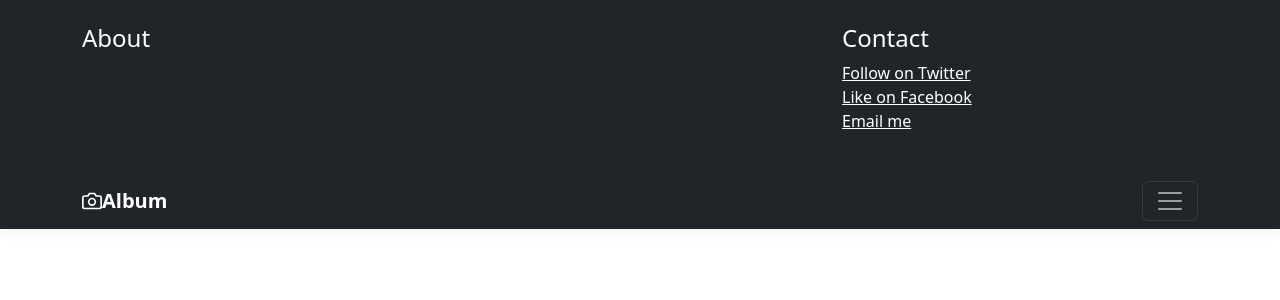
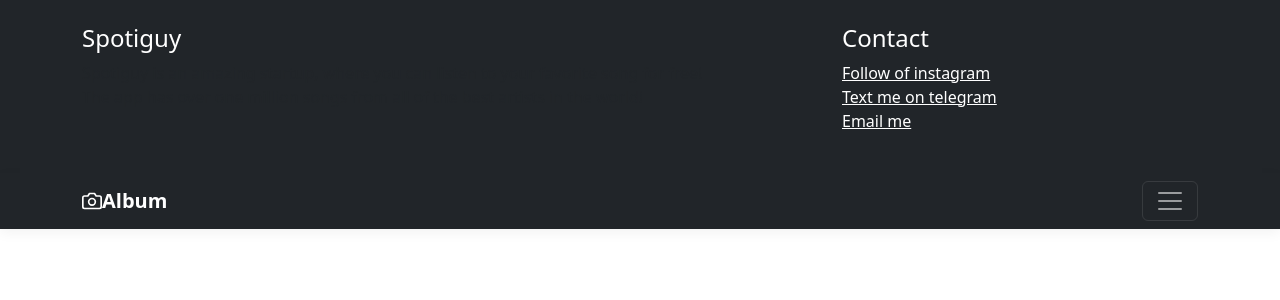
Before and after one commit to sounditbox/spotyguy, a Django app: page /player/ in a window 1280 px wide. Shown: the top 300 px of the page. Run offline with Django 5.2, Linux system fonts and the light colour scheme; data comes from the database, SQL or seed files in the repository; some libraries are stand-ins or nearby versions.

Commit message:
Changed contact details on page

```diff
--- a/player/templates/index.html
+++ b/player/templates/index.html
@@ -7,24 +7,22 @@
         <div class="container">
             <div class="row">
                 <div class="col-sm-8 col-md-7 py-4">
-                    <h4 class="text-white">About</h4>
-                    <p class="text-muted">Add some information about the album
-                        below, the author, or any other background context. Make
-                        it a few sentences long so folks can pick up some
-                        informative tidbits. Then, link them off to some social
-                        networking sites or contact information.</p>
+                    <h4 class="text-white">Spotiguy</h4>
+                    <p class="text-muted">Spotiguy is an amazing startup, where you can listen to your favorite song for free!
+                                            The app has over one million songs from all of the best artists in the world!
+                    </p>
                 </div>
                 <div class="col-sm-4 offset-md-1 py-4">
                     <h4 class="text-white">Contact</h4>
                     <ul class="list-unstyled">
                         <li>
-                            <a href="https://getbootstrap.com/docs/4.0/examples/album/#"
-                               class="text-white">Follow on Twitter</a></li>
+                            <a href="https://www.instagram.com/_renarreno_/"
+                               class="text-white">Follow of instagram</a></li>
                         <li>
-                            <a href="https://getbootstrap.com/docs/4.0/examples/album/#"
-                               class="text-white">Like on Facebook</a></li>
+                            <a href="https://t.me/Renarreno"
+                               class="text-white">Text me on telegram</a></li>
                         <li>
-                            <a href="https://getbootstrap.com/docs/4.0/examples/album/#"
+                            <a href="mailto:rnov2006@gmail.com"
                                class="text-white">Email me</a></li>
                     </ul>
                 </div>
```
